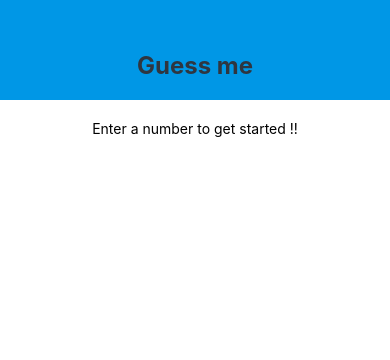
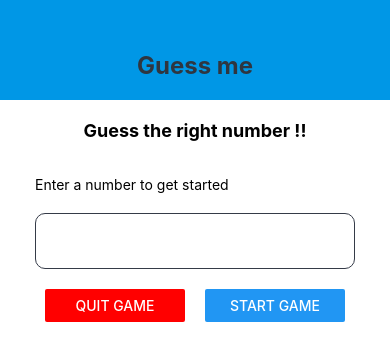
Before and after one commit to sunguru98/number-guess, a React Native app: screen / in a window 390 px wide. Shown: the top 360 px of the page. Built offline with nearby package versions, Linux system fonts and the light colour scheme.

Commit message:
Added bare bones layout using React Native components

```diff
--- a/pages/Home.tsx
+++ b/pages/Home.tsx
@@ -1,21 +1,101 @@
 import React from "react";
-import { View, StyleSheet, Text, ViewStyle } from "react-native";
+import {
+  View,
+  StyleSheet,
+  Text,
+  ViewStyle,
+  TextStyle,
+  BackHandler,
+  Button,
+  TextInput,
+} from "react-native";
 
 type HomePageProps = {};
 
-const { container } = StyleSheet.create<{ container: ViewStyle }>({
+const {
+  container,
+  title,
+  buttonsContainer,
+  button,
+  textInput,
+  textInputContainer,
+} = StyleSheet.create<{
+  container: ViewStyle;
+  title: TextStyle;
+  textInputContainer: ViewStyle;
+  textInput: TextStyle;
+  buttonsContainer: ViewStyle;
+  button: ViewStyle;
+}>({
   container: {
     flex: 1,
     padding: 20,
     justifyContent: "flex-start",
     alignItems: "center",
   },
+
+  title: {
+    fontSize: 18,
+    fontWeight: "bold",
+  },
+
+  textInputContainer: {
+    width: "100%",
+    justifyContent: "space-between",
+    padding: 15,
+    marginTop: 20,
+  },
+
+  textInput: {
+    marginVertical: 20,
+    padding: 15,
+    borderRadius: 10,
+    borderWidth: 1,
+    borderColor: "#353b48",
+    color: "#2f3640",
+    fontWeight: "500",
+    fontSize: 20,
+  },
+
+  buttonsContainer: {
+    flexDirection: "row",
+    justifyContent: "space-between",
+    alignItems: "center",
+  },
+
+  button: {
+    flex: 1,
+    marginHorizontal: 10,
+  },
 });
 
 const Home: React.FC<HomePageProps> = () => {
+  const handleChange = () => {};
+
   return (
     <View style={container}>
-      <Text>Enter a number to get started !!</Text>
+      <Text style={title}>Guess the right number !!</Text>
+      <View style={textInputContainer}>
+        <Text>Enter a number to get started</Text>
+        <TextInput
+          style={textInput}
+          onChange={handleChange}
+          textContentType="telephoneNumber"
+          keyboardType="numeric"
+        />
+        <View style={buttonsContainer}>
+          <View style={button}>
+            <Button
+              title="QUIT GAME"
+              onPress={BackHandler.exitApp}
+              color="red"
+            />
+          </View>
+          <View style={button}>
+            <Button title="START GAME" onPress={console.log} />
+          </View>
+        </View>
+      </View>
     </View>
   );
 };
```
